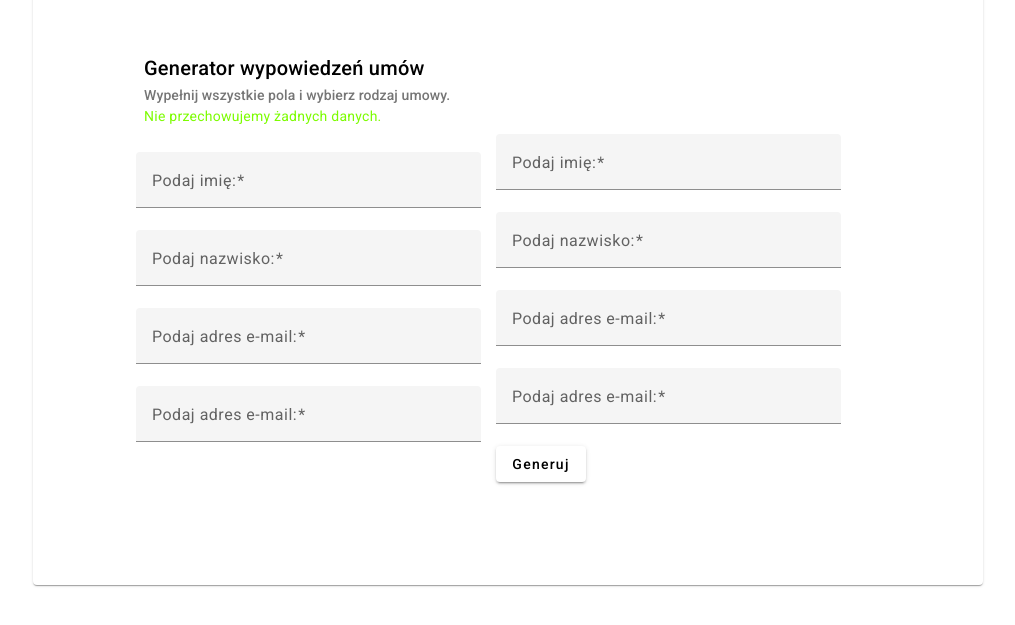
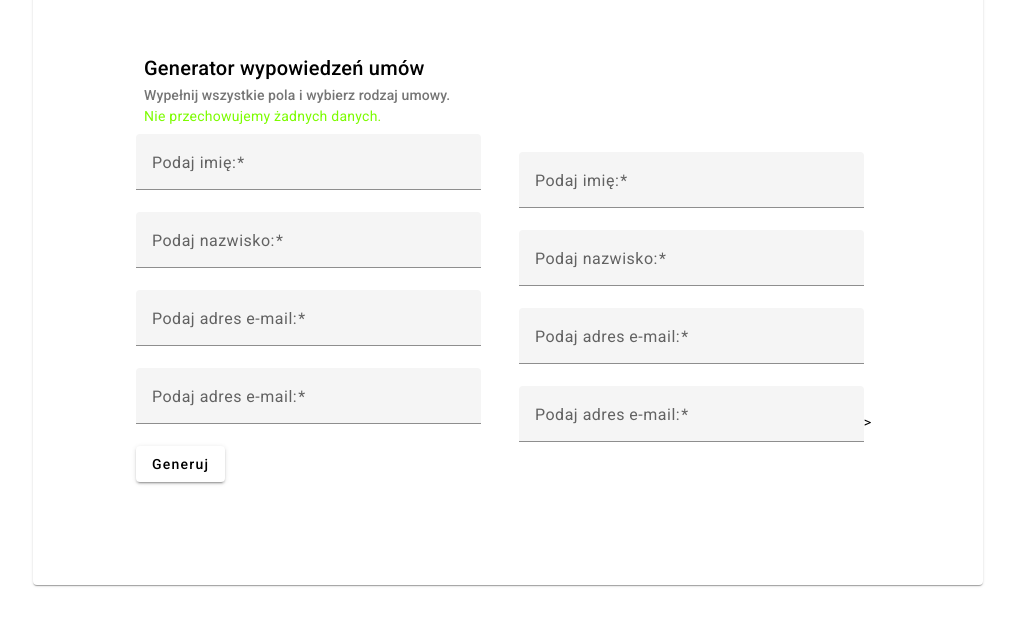
Before and after one commit to Azure7896/TOFTEC-Generator-Frontend, an Angular app: page / in a window 1280 px wide. Shown: the part 137-762 px from the top of the page, without its empty margins (132-1147 px from the left). Built offline with nearby package versions, Linux system fonts and the light colour scheme.

Commit message:
Form changes 03.13

```diff
--- a/src/app/form/form.component.html
+++ b/src/app/form/form.component.html
@@ -34,6 +34,7 @@
 <!--          <input matInput placeholder="pat@example.com" [formControl]="email" required>-->
 <!--          <mat-error *ngIf="email.invalid">{{getErrorMessage()}}</mat-error>-->
 <!--        </mat-form-field>-->
+        <button mat-raised-button>Generuj</button>
       </div>
       <div fxFlex=" 1 2 calc(15em +20px)">
         <mat-form-field appearance="fill">
@@ -60,8 +61,7 @@
         <!--          <mat-label>Podaj adres e-mail:</mat-label>-->
         <!--          <input matInput placeholder="pat@example.com" [formControl]="email" required>-->
         <!--          <mat-error *ngIf="email.invalid">{{getErrorMessage()}}</mat-error>-->
-        <!--        </mat-form-field>-->
-        <button mat-raised-button>Generuj</button>
+        <!--        </mat-form-field>-->>
       </div>
     </mat-card-actions>
   </mat-card>
```
